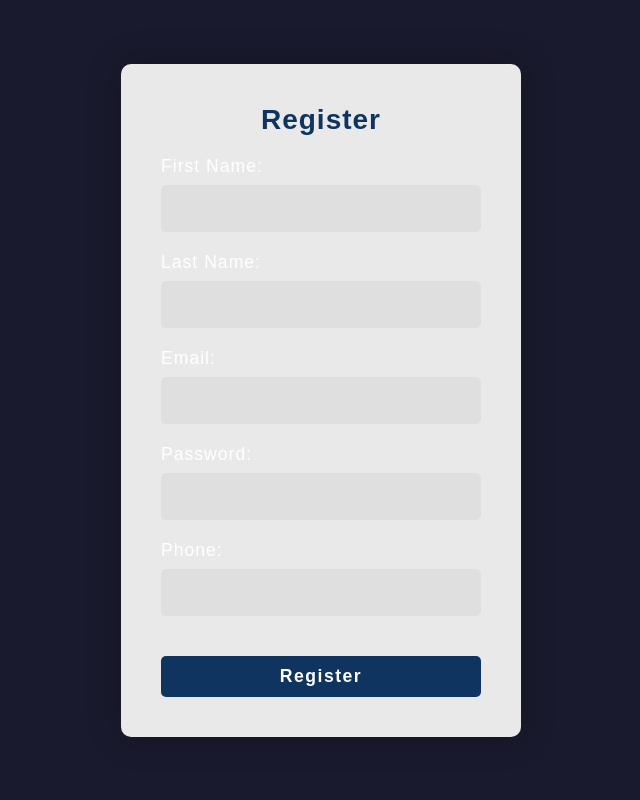
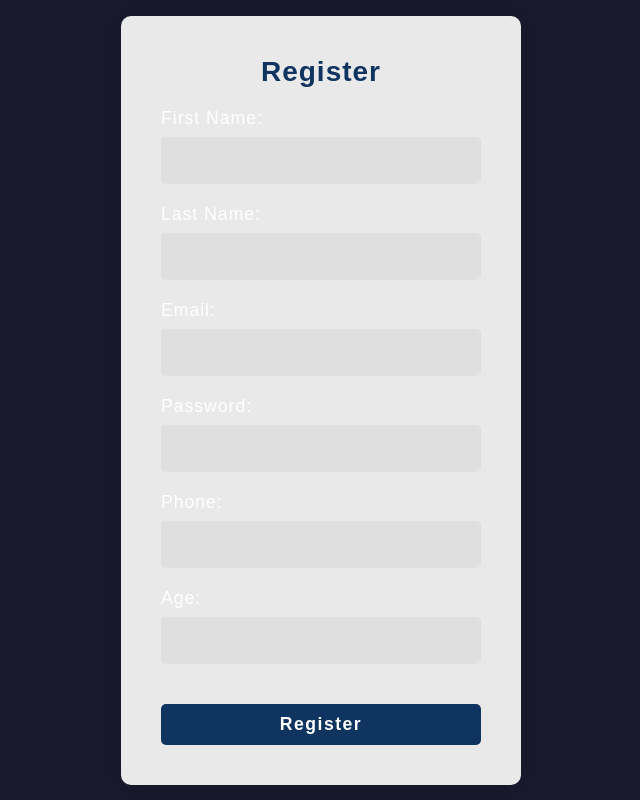
Before and after one commit to FortunateSon999/CP3407-Assessment-Group-1-Phoebe-Theodore, a PHP site: page /register.php in a window 1280 px wide. Shown: the whole page, without its empty margins (319-959 px from the left). Run offline with PHP 8.4, Linux system fonts and the light colour scheme.

Commit message:
update the code

```diff
--- a/register.php
+++ b/register.php
@@ -1,9 +1,12 @@
 <?php
+// Start the session
+session_start();
+
 // Database connection settings
 $servername = "localhost";
 $username = "root";
 $password = "";
-$dbname = "ass1";
+$dbname = "rent";
 
 // Create connection
 $conn = new mysqli($servername, $username, $password, $dbname);
@@ -15,16 +18,17 @@ if ($conn->connect_error) {
 
 if ($_SERVER['REQUEST_METHOD'] == 'POST') {
     // Get form data and hash the password
-    $first_name = $_POST['first_name'];
-    $last_name = $_POST['last_name'];
-    $email = $_POST['email'];
+    $first_name = $conn->real_escape_string($_POST['first_name']);
+    $last_name = $conn->real_escape_string($_POST['last_name']);
+    $email = $conn->real_escape_string($_POST['email']);
     $password = $_POST['password'];
-    $phone = $_POST['phone'];
+    $phone = $conn->real_escape_string($_POST['phone']);
+    $age = intval($_POST['age']);
     $password_hashed = password_hash($password, PASSWORD_DEFAULT);
 
     // Prepare and bind
-    $stmt = $conn->prepare("INSERT INTO Customer (first_name, last_name, email, password, phone) VALUES (?, ?, ?, ?, ?)");
-    $stmt->bind_param("sssss", $first_name, $last_name, $email, $password_hashed, $phone);
+    $stmt = $conn->prepare("INSERT INTO Customer (first_name, last_name, email, password, phone, age) VALUES (?, ?, ?, ?, ?, ?)");
+    $stmt->bind_param("sssssi", $first_name, $last_name, $email, $password_hashed, $phone, $age);
 
     // Execute the query
     if ($stmt->execute()) {
@@ -32,7 +36,7 @@ if ($_SERVER['REQUEST_METHOD'] == 'POST') {
         header("Location: login.php");
         exit();
     } else {
-        echo "Error: " . $stmt->error;
+        $error_message = "Error: " . $stmt->error;
     }
 
     // Close connection
@@ -54,6 +58,9 @@ $conn->close();
     <div class="registration-container">
         <div class="registration-box">
             <h2>Register</h2>
+            <?php if (isset($error_message)): ?>
+                <p class="error"><?php echo $error_message; ?></p>
+            <?php endif; ?>
             <form action="register.php" method="POST">
                 <div class="form-group">
                     <label for="first_name">First Name:</label>
@@ -75,6 +82,10 @@ $conn->close();
                     <label for="phone">Phone:</label>
                     <input type="text" id="phone" name="phone">
                 </div>
+                <div class="form-group">
+                    <label for="age">Age:</label>
+                    <input type="number" id="age" name="age" required>
+                </div>
                 <button type="submit" class="register-button">Register</button>
             </form>
         </div>
```
